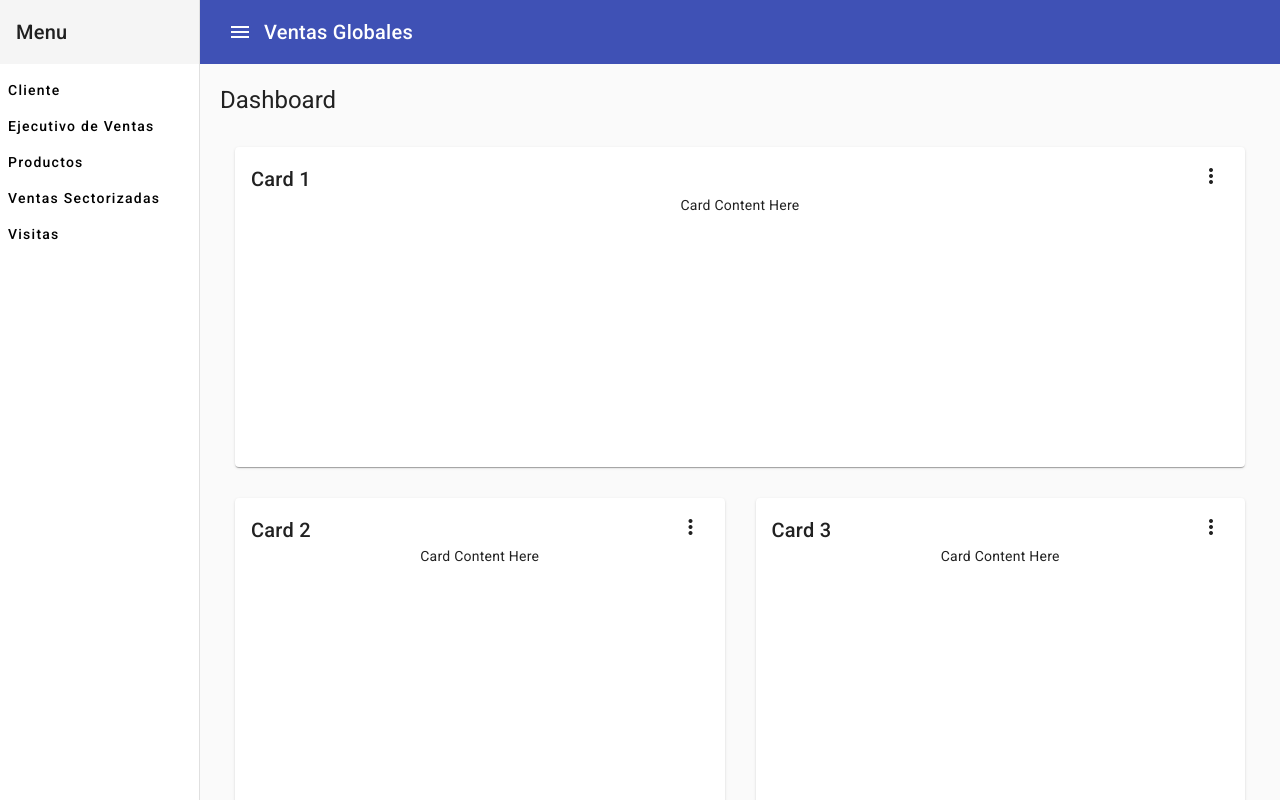
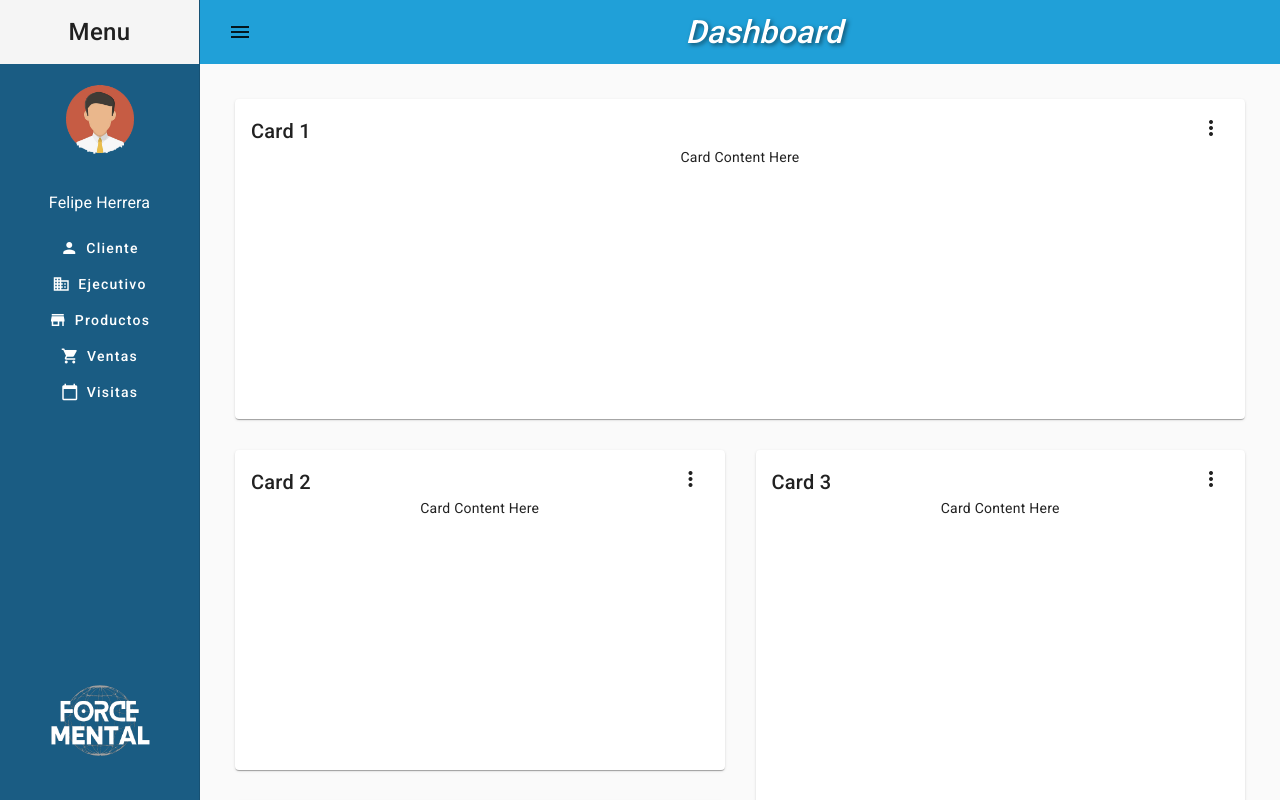
Before and after one commit to ForceMental/frontWeb, an Angular app: page /navegacion in a window 1280 px wide. Built offline with nearby package versions, Linux system fonts and the light colour scheme.

Commit message:
maqueta actiualizada

```diff
--- a/src/app/app-routing.module.ts
+++ b/src/app/app-routing.module.ts
@@ -8,6 +8,7 @@ import { EjecutivoVentasComponent } from './stats/ejecutivo-ventas/ejecutivo-ven
 import { ProductoComponent } from './stats/producto/producto.component';
 import { VentasSectorizadasComponent } from './stats/ventas-sectorizadas/ventas-sectorizadas.component';
 import { VisitasComponent } from './stats/visitas/visitas.component';
+
 
 
 const routes: Routes = [
--- a/src/app/home/dashboard/dashboard.component.html
+++ b/src/app/home/dashboard/dashboard.component.html
@@ -1,5 +1,4 @@
 <div class="grid-container">
-  <h1 class="mat-h1">Dashboard</h1>
   <mat-grid-list cols="2" rowHeight="350px">
     <mat-grid-tile *ngFor="let card of cards | async" [colspan]="card.cols" [rowspan]="card.rows">
       <mat-card class="dashboard-card">
--- a/src/app/home/dashboard/dashboard.component.scss
+++ b/src/app/home/dashboard/dashboard.component.scss
@@ -1,5 +1,6 @@
 .grid-container {
   margin: 20px;
+
 }
 
 .dashboard-card {
--- a/src/app/home/navegacion/navegacion.component.html
+++ b/src/app/home/navegacion/navegacion.component.html
@@ -3,17 +3,36 @@
       [attr.role]="(isHandset$ | async) ? 'dialog' : 'navigation'"
       [mode]="(isHandset$ | async) ? 'over' : 'side'"
       [opened]="(isHandset$ | async) === false" (openedChange)="menuOpened($event)">
-    <mat-toolbar>Menu</mat-toolbar>
-    <mat-nav-list>
-      <button mat-button class="menu-button" (click)="toggleSidenavAndMenu()">Cliente</button>
-      <button mat-button class="menu-button" (click)="toggleSidenavAndMenu()">Ejecutivo de Ventas</button>
-      <button mat-button class="menu-button" (click)="toggleSidenavAndMenu()">Productos</button>
-      <button mat-button class="menu-button" (click)="toggleSidenavAndMenu()">Ventas Sectorizadas</button>
-      <button mat-button class="menu-button" (click)="toggleSidenavAndMenu()">Visitas</button>
+
+        <mat-toolbar class="title_menu">Menu</mat-toolbar>
+
+      <div class="perfil">
+        <img class="imagen_avatar" src="assets/icon/Avatar.png" alt="avatar">
+        <h3>Felipe Herrera</h3>
+    </div>
+    <mat-nav-list class="lista">
+      <button mat-button class="menu-button" (click)="toggleSidenavAndMenu()">
+        <mat-icon>person</mat-icon> Cliente
+      </button>
+      <button mat-button class="menu-button" (click)="toggleSidenavAndMenu()">
+        <mat-icon>business</mat-icon> Ejecutivo
+      </button>
+      <button mat-button class="menu-button" (click)="toggleSidenavAndMenu()">
+        <mat-icon>store</mat-icon> Productos
+      </button>
+      <button mat-button class="menu-button" (click)="toggleSidenavAndMenu()">
+        <mat-icon>shopping_cart</mat-icon> Ventas
+      </button>
+      <button mat-button class="menu-button" (click)="toggleSidenavAndMenu()">
+        <mat-icon>calendar_today</mat-icon> Visitas
+      </button>
+
     </mat-nav-list>
+    <img class="imagen_logo" src="assets/icon/imagen-force-mental.png" alt="logo">
   </mat-sidenav>
-  <mat-sidenav-content>
-    <mat-toolbar color="primary">
+
+  <mat-sidenav-content class="body">
+    <mat-toolbar class="toolbar">
       <button
         type="button"
         aria-label="Toggle sidenav"
@@ -21,7 +40,7 @@
         (click)="drawer.toggle()">
         <mat-icon aria-label="Side nav toggle icon">menu</mat-icon>
       </button>
-      <span>Ventas Globales</span>
+      <span class="title_dashboard">Dashboard</span>
     </mat-toolbar>
     <!-- Add Content Here -->
     <app-dashboard></app-dashboard>
--- a/src/app/home/navegacion/navegacion.component.scss
+++ b/src/app/home/navegacion/navegacion.component.scss
@@ -5,5 +5,76 @@
 
 .sidenav {
   width: 200px;
+  text-align: center;
+  background-color: #1a5c83;
+}
+
+.perfil h3 {
+  color: #ffffff;
+  margin: 10px 0 5px;
+}
+
+.lista .menu-button {
+  color: #ffffff;
+  transition: background-color 0.3s, color 0.3s; /* Transiciones para suavizar el cambio */
+}
+
+.lista .menu-button:hover {
+  background-color: #ffffff;
+  color: #1a5c83; /* Cambio de color del texto al pasar el puntero */
+  box-shadow: 0 0 5px rgba(0, 0, 0, 0.3);
+}
+
+.imagen_avatar {
+  width: 100px;
+  margin-bottom: 20px;
+  margin-top: 20px;
+}
+
+.lista {
+  display: flex;
+  flex-direction: column;
+}
+
+
+.imagen_logo {
+  width: 80%;
+  position: absolute;
+  bottom: 0;
+  left: 50%;
+  transform: translateX(-50%);
+}
+
+.title_dashboard {
+  display: flex;
+  justify-content: center;
+  align-items: center;
+  width: 100%;
+  font-size: 2rem;
+  color: #ffffff;
+  font-style: oblique;
+  text-shadow: 2px 2px 4px rgba(0, 0, 0, 0.5); /* Ajusta los valores según tus preferencias */
+}
+
+.title_menu{
+  display: flex;
+  justify-content: center;
+  align-items: center;
+  width: 100%;
+  font-size: 1.5rem;
+
+
+
 
 }
+
+.body{
+  text-align: center;
+
+}
+
+.toolbar{
+  text-align: center;
+  background-color: #20a0d8;
+
+}
--- a/src/app/iniciar_sesion/login/login.component.html
+++ b/src/app/iniciar_sesion/login/login.component.html
@@ -1,24 +1,7 @@
 <div class="body">
   <div class="panel_sesion">
-    <div class="titulos">
-      <h1 class="titulo">Cuenta de Ingreso</h1>
-      <p class="subtitulo">Iniciar sesión en tu cuenta</p>
-    </div>
-    <form action="#">
-      <div class="form-group">
-        <input type="text" class="ingresar_usuario" placeholder="Nombre de usuario">
-      </div>
-      <div class="form-group">
-        <input type="password" class="ingresar_usuario" placeholder="Contraseña">
-      </div>
-      <div class="form-group checkbox-group">
-        <input id="form-checkbox" type="checkbox">
-        <label for="form-checkbox">Recuérdame</label>
-      </div>
-      <button class="boton_ingresar" [routerLink]="['/navegacion']" type="submit">Iniciar Sesión</button>
-    </form>
-    <div class="restablecer_contraseña">
-      <a [routerLink]="['/restore-password']" class="olvidar_contraseña">Restablecer Contraseña</a>
-    </div>
+    <img src="assets/icon/Avatar.png" alt="avatar" class="avatar-image">
+    <h1 class="titulo">Cuenta de Ingreso</h1>
+    <button class="boton_ingresar" [routerLink]="['/navegacion']" type="submit">Ingresar</button>
   </div>
 </div>
--- a/src/app/iniciar_sesion/login/login.component.scss
+++ b/src/app/iniciar_sesion/login/login.component.scss
@@ -2,61 +2,39 @@
   display: flex;
   justify-content: center;
   align-items: center;
-    height: 70vh;
+  height: 100vh;
+  background-color: #dbdce4;
 }
 
 .panel_sesion {
-    background-color: #ffffff;
+  background-color: #dbdce4;
   border: 1px solid #e1e1e1;
   border-radius: 5px;
   padding: 2rem;
   box-shadow: 0px 0px 5px rgba(0, 0, 0, 0.2);
   max-width: 400px;
   width: 100%;
+  text-align: center; /* Para centrar el contenido */
 }
 
-  .titulos {
-    text-align: center;
+.avatar-image {
+  width: 100px; /* Ajusta el tamaño de la imagen según tus necesidades */
+  margin-bottom: 20px; /* Espacio entre la imagen y el texto */
 }
 
-  .form-group {
-    margin: 15px 0;
-  }
-
-  .ingresar_usuario {
-    width: 95%;
-    padding: 10px;
-    border: 1px solid #ccc;
-    border-radius: 5px;
-  }
-
-  .checkbox-group {
-    display: flex;
-    align-items: center;
-  }
-
-  .checkbox-group input[type="checkbox"] {
-    margin-right: 5px;
+.titulo {
+  font-family: 'Courier New', Courier, monospace;
+  font-weight: bold;
+  margin-bottom: 20px;
 }
 
 .boton_ingresar {
   width: 100%;
   padding: 10px;
-    background-color: #007BFF;
+  background-color: #07ca7a;
   border: none;
   color: #fff;
   border-radius: 5px;
   cursor: pointer;
+  font-family: 'Lucida Sans', 'Lucida Sans Regular', 'Lucida Grande', 'Lucida Sans Unicode', Geneva, Verdana, sans-serif;
 }
-
-  .restablecer_contraseña {
-    text-align: center;
-    margin-top: 2rem;
-
-  }
-
-  .olvidar_contraseña {
-    color: #007BFF;
-    text-decoration: none;
-
-  }
```
Also changed, not shown: src/assets/icon/Avatar.png (added). Lines whose indentation alone changed are shown as unchanged.
